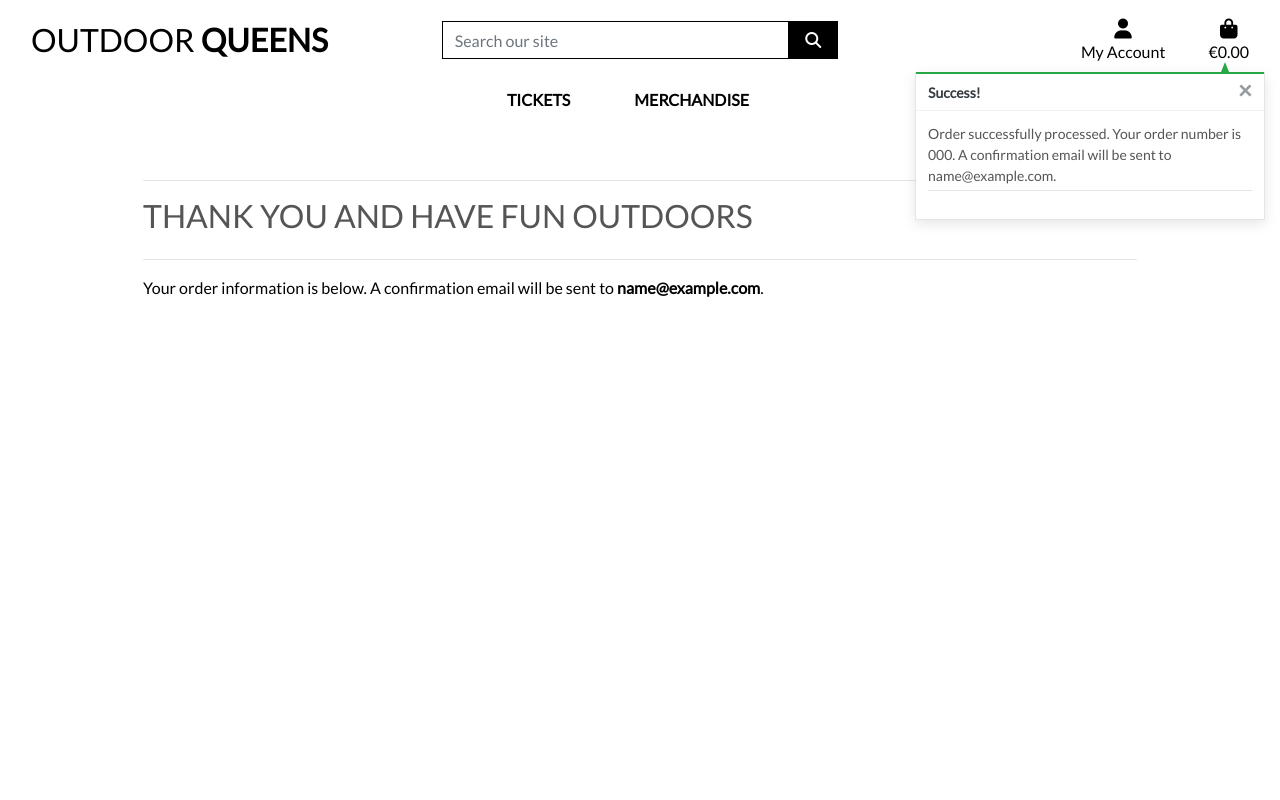
After one commit to Nicole215/outdoor_queens, a Django app: page /checkout/checkout_success/000 in a window 1280 px wide. The commit adds this page. Run offline with Django 3.2, Linux system fonts and the light colour scheme; tables that the repository leaves empty hold one stand-in row (values such as "Sample post"); parts of the project's set-up code (start-up, migrations or seed data) failed here and were passed over; some libraries are stand-ins or nearby versions.

Commit message:
Add checkout success logic and update css

```diff
--- a/checkout/__init__.py
+++ b/checkout/__init__.py
@@ -0,0 +1 @@
+default_app_config = 'checkout.apps.CheckoutConfig'
--- a/checkout/models.py
+++ b/checkout/models.py
@@ -33,7 +33,7 @@ class Order(models.Model):
         Update grand total each time a line item is added,
         accounting for delivery costs.
         """
-        self.order_total = self.lineitems.aggregate(Sum('lineitem_total'))['lineitem_total__sum']
+        self.order_total = self.lineitems.aggregate(Sum('lineitem_total'))['lineitem_total__sum'] or 0
         self.grand_total = self.order_total
         self.save()
 
--- a/checkout/signals.py
+++ b/checkout/signals.py
@@ -9,6 +9,6 @@ def update_on_save(sender, instance, created, **kwargs):
     instance.order.update_total()
 
 @receiver(post_delete, sender=OrderLineItem)
-def update_on_save(sender, instance, **kwargs):
+def update_on_delete(sender, instance, **kwargs):
     """ Update order total on lineitem delete """
     instance.order.update_total()
--- /dev/null
+++ b/checkout/templates/checkout/checkout_success.html
@@ -0,0 +1,32 @@
+{% extends "base.html" %}
+{% load static %}
+
+{% block extra_css %}
+<link rel="stylesheet" href="{% static 'checkout/css/checkout.css' %}">
+{% endblock %}
+
+{% block page_header %}
+<div class="container header-container">
+    <div class="row">
+        <div class="col"></div>
+    </div>
+</div>
+{% endblock %}
+
+{% block content %}
+<div class="overlay"></div>
+<div class="container">
+    <div class="row">
+        <div class="col">
+            <hr>
+            <h2 class="logo-font mb-4">Thank you and have fun outdoors</h2>
+            <hr>
+            <p class="text-black">Your order information is below. A confirmation email will be sent to <strong>{{ order.email }}</strong>.</p>
+        </div>
+    </div>
+
+    <div class="row">
+        <div class="col-12 col-lg-7"></div>
+    </div>
+</div>
+{% endblock %}
--- a/checkout/urls.py
+++ b/checkout/urls.py
@@ -2,5 +2,6 @@ from django.urls import path
 from . import views
 
 urlpatterns = [
-    path('', views.checkout, name='checkout')
+    path('', views.checkout, name='checkout'),
+    path('checkout_success/<order_number>', views.checkout_success, name='checkout_success'),
 ]
--- a/checkout/views.py
+++ b/checkout/views.py
@@ -1,8 +1,10 @@
-from django.shortcuts import render, redirect, reverse
+from django.shortcuts import render, redirect, reverse, get_object_or_404
 from django.contrib import messages
 from django.conf import settings
 
 from .forms import OrderForm
+from .models import Order, OrderLineItem
+from products.models import Product
 from bag.contexts import bag_contents
 
 import stripe
@@ -12,21 +14,71 @@ def checkout(request):
     stripe_public_key = settings.STRIPE_PUBLIC_KEY
     stripe_secret_key = settings.STRIPE_SECRET_KEY
 
-    bag = request.session.get('bag', {})
-    if not bag:
-        messages.error(request, "There is nothing in your bag at the moment.")
-        return redirect(reverse('products'))
+    if request.method == 'POST':
+        bag = request.session.get('bag', {})
 
-    current_bag = bag_contents(request)
-    total = current_bag['grand_total']
-    stripe_total = round(total * 100)
-    stripe.api_key = stripe_secret_key
-    intent = stripe.PaymentIntent.create(
-        amount=stripe_total,
-        currency=settings.STRIPE_CURRENCY,
-    )
+        form_data = {
+            'full_name': request.POST['full_name'],
+            'email': request.POST['email'],
+            'phone_number': request.POST['phone_number'],
+            'country': request.POST['country'],
+            'postcode': request.POST['postcode'],
+            'town_or_city': request.POST['town_or_city'],
+            'street_address1': request.POST['street_address1'],
+            'street_address2': request.POST['street_address2'],
+            'county': request.POST['county'],
+        }
+        order_form = OrderForm(form_data)
+        if order_form.is_valid():
+            order = order_form.save()
+            for item_id, item_data in bag.items():
+                try:
+                    product = Product.objects.get(id=item_id)
+                    if isinstance(item_data, int):
+                        order_line_item = OrderLineItem(
+                            order=order,
+                            product=product,
+                            quantity=item_data,
+                        )
+                        order_line_item.save()
+                    else:
+                        for size, quantity in item_data['items_by_size'].items():
+                            order_line_item = OrderLineItem(
+                                order=order,
+                                product=product,
+                                quantity=quantity,
+                                product_size=size,
+                            )
+                            order_line_item.save()
+                except Product.DoesNotExist:
+                    messages.error(request, (
+                        "One of the products in your bag wasn't found in our database. "
+                        "Please contact us for assistance.")
+                    )
+                    order.delete()
+                    return redirect(reverse('view_bag'))
 
-    order_form = OrderForm()
+            request.session['save_info'] = 'save-info' in request.POST
+            return redirect(reverse('checkout_success', args=[order.order_number]))
+        else:
+            messages.error(request, 'There was an error with your form. \
+                Please double check your information.')
+    else:
+        bag = request.session.get('bag', {})
+        if not bag:
+            messages.error(request, "There is nothing in your bag at the moment.")
+            return redirect(reverse('products'))
+
+        current_bag = bag_contents(request)
+        total = current_bag['grand_total']
+        stripe_total = round(total * 100)
+        stripe.api_key = stripe_secret_key
+        intent = stripe.PaymentIntent.create(
+            amount=stripe_total,
+            currency=settings.STRIPE_CURRENCY,
+        )
+
+        order_form = OrderForm()
 
     if not stripe_public_key:
         messages.warning(request, 'Stripe puplic key is missing. \
@@ -40,3 +92,23 @@ def checkout(request):
     }
 
     return render(request, template, context)
+
+def checkout_success(request, order_number):
+    """
+    Handle successful checkouts
+    """
+    save_info = request.session.get('save_info')
+    order = get_object_or_404(Order, order_number=order_number)
+    messages.success(request, f'Order successfully processed. \
+        Your order number is {order_number}. A confirmation \
+        email will be sent to {order.email}.')
+
+    if 'bag' in request.session:
+        del request.session['bag']
+
+    template = 'checkout/checkout_success.html'
+    context = {
+        'order': order,
+    }
+
+    return render(request, template, context)
--- a/static/css/base.css
+++ b/static/css/base.css
@@ -68,6 +68,10 @@ body {
     border: 1px solid black !important;
 }
 
+.bg-black {
+    background: #000 !important;
+}
+
 .overlay {
     height: 100%;
     width: 100%;
@@ -76,6 +80,11 @@ body {
     position: fixed;
     background: white;
     z-index: -1;
+}
+
+a.category-badge > span.badge:hover {
+    background: #212529 !important;
+    color: #fff !important;
 }
 
 .btt-button {
@@ -92,7 +101,73 @@ body {
     cursor: pointer;
 }
 
+/* bootstrap toasts */
 
+.message-container {
+    position: fixed;
+    top: 72px;
+    right: 15px;
+    z-index: 9999999999;
+}
+
+.custom-toast {
+    overflow: visible;
+}
+
+.toast-capper {
+    height: 2px;
+}
+
+/* from CSS-tricks.com: https://css-tricks.com/snippets/css/css-triangle/ */
+.arrow-up {
+    width: 0;
+    height: 0;
+    border-left: 4px solid transparent;
+    border-right: 4px solid transparent;
+    border-bottom: 10px solid black;
+    position: absolute;
+    top: -10px;
+    right: 36px;
+}
+
+/* Convenience classes - colors copied from Bootstrap */
+.arrow-primary {
+    border-bottom-color: #007bff !important;
+}
+
+.arrow-secondary {
+    border-bottom-color: #6c757d !important;
+}
+
+.arrow-success {
+    border-bottom-color: #28a745 !important;
+}
+
+.arrow-danger {
+    border-bottom-color: #dc3545 !important;
+}
+
+.arrow-warning {
+    border-bottom-color: #ffc107 !important;
+}
+
+.arrow-info {
+    border-bottom-color: #17a2b8 !important;
+}
+
+.arrow-light {
+    border-bottom-color: #f8f9fa !important;
+}
+
+.arrow-dark {
+    border-bottom-color: #343a40 !important;
+}
+
+.bag-notification-wrapper {
+    height: 100px;
+    overflow-x: hidden;
+    overflow-y: auto;
+}
 
 /* -------------------------------- Media Queries */
 
```
Also changed, not shown: 1 other file.
